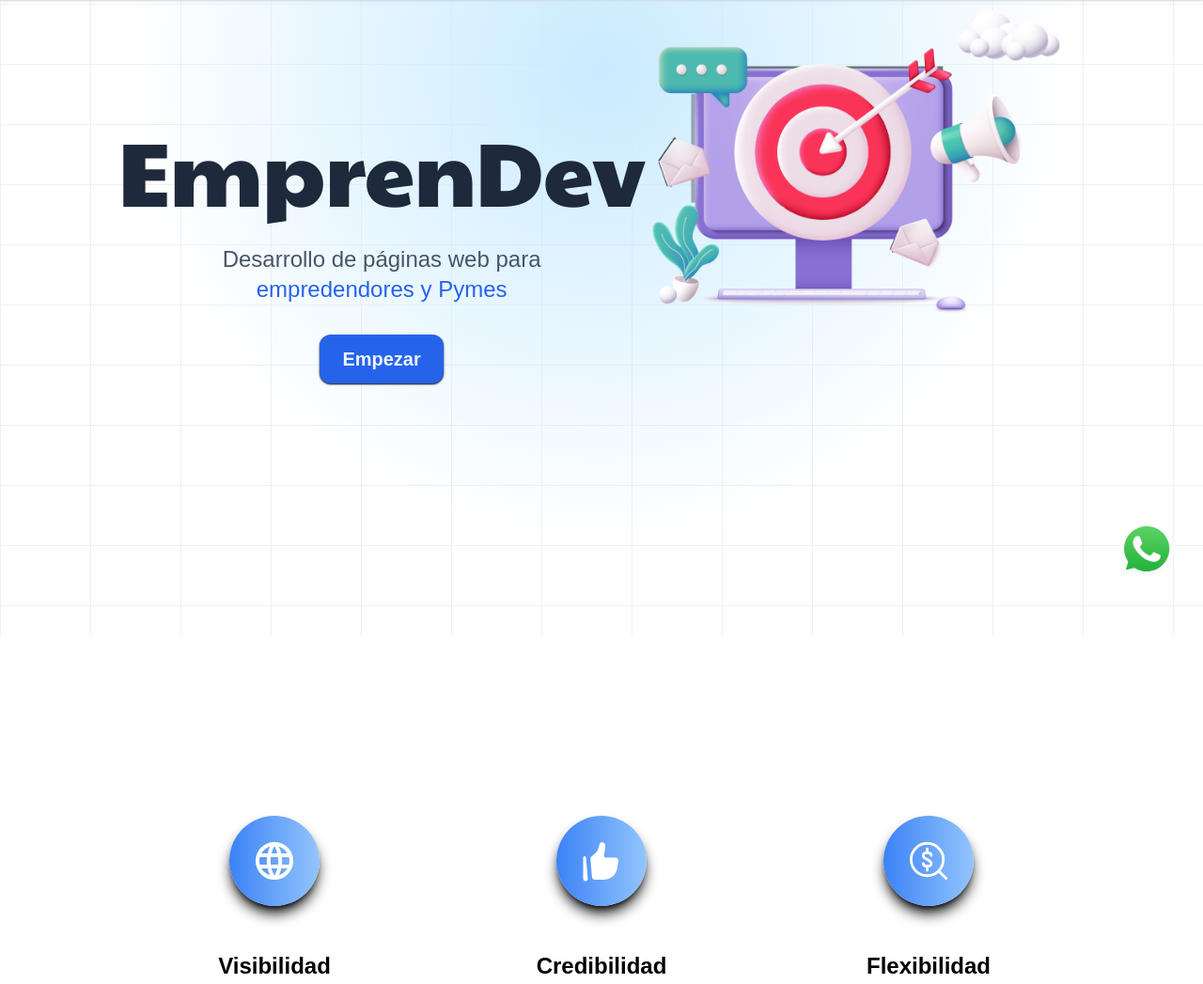
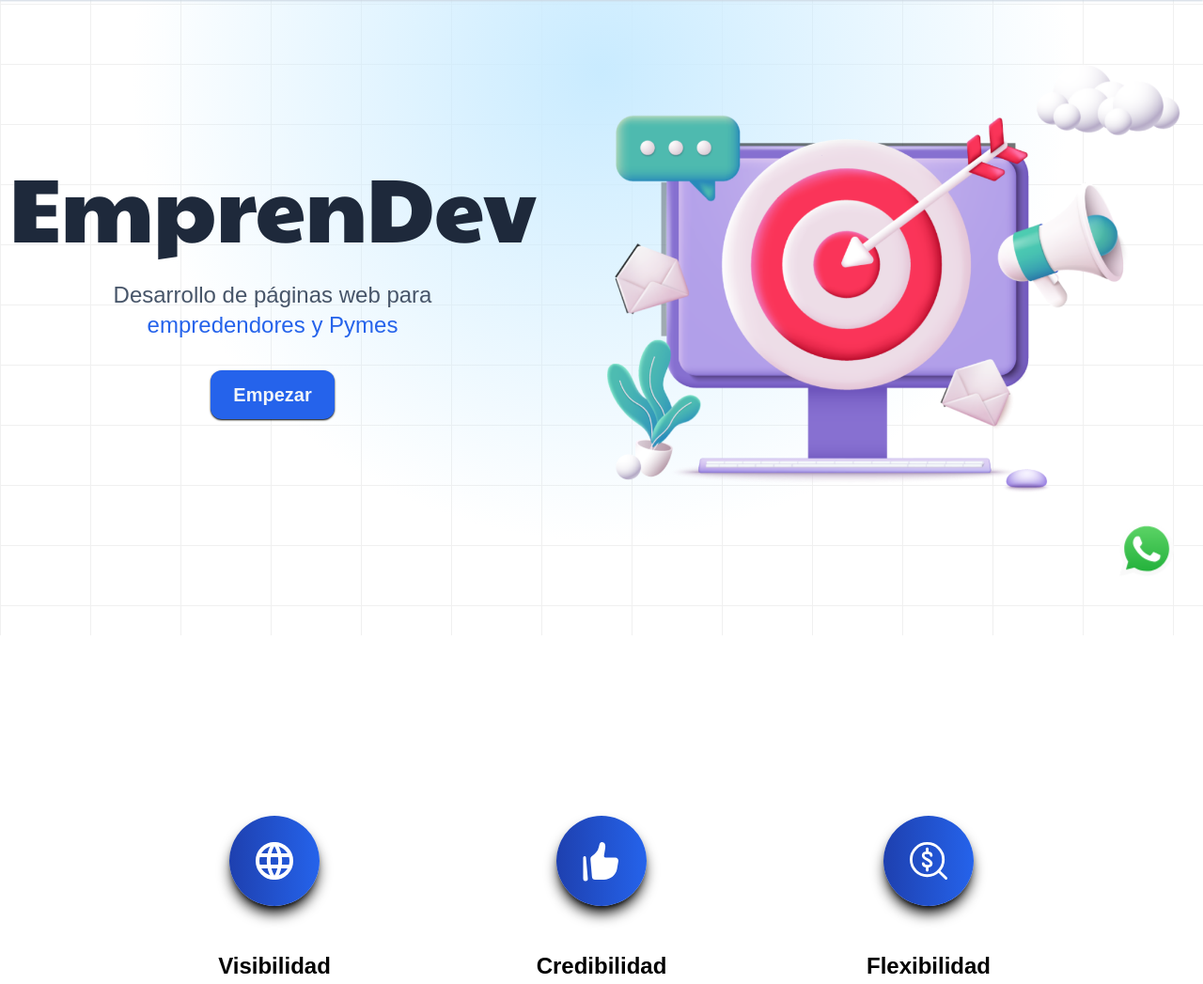
Before and after one commit to Arielstereo/EmprenDev, an Astro site: page / in a window 1280 px wide. Shown: the part 124-1171 px from the top of the page at 94% size. Built offline with nearby package versions, Linux system fonts and the light colour scheme; Astro itself is replaced by a stand-in of ours.

Commit message:
fix mobile

```diff
--- a/src/components/Features.astro
+++ b/src/components/Features.astro
@@ -1,11 +1,11 @@
 <section
   id="features"
-  class="flex flex-col lg:flex-row gap-32 md:gap-48 lg:gap-12 lg:justify-center w-3/4 lg:w-full mx-auto h-screen pt-16 md:pt-32 lg:pt-48"
+  class="flex flex-col items-center lg:flex-row gap-32 md:gap-48 lg:gap-12 lg:justify-center w-3/4 lg:w-full mx-auto py-16 md:py-32 lg:py-48"
 >
   <div class="w-full lg:w-[300px] h-[100px] flex flex-col gap-4">
     <div class="flex md:flex-col gap-4">
       <div
-        class="hidden md:flex items-center justify-center rounded-full bg-gradient-to-r from-blue-500 to-blue-300 shadow-lg shadow-black p-10 lg:p-12 w-12 h-12 md:mx-auto hover:animate-bounce"
+        class="hidden md:flex items-center justify-center rounded-full bg-gradient-to-r from-blue-800 to-blue-600 shadow-lg shadow-black p-10 lg:p-12 w-12 h-12 md:mx-auto hover:animate-bounce"
       >
         <span
           ><svg
@@ -38,7 +38,7 @@
   <div class="w-full lg:w-[300px] h-[100px] flex flex-col gap-4">
     <div class="flex md:flex-col gap-4">
       <div
-        class="hidden md:flex items-center justify-center rounded-full bg-gradient-to-r from-blue-500 to-blue-300 shadow-lg shadow-black p-10 lg:p-12 w-12 h-12 md:mx-auto hover:animate-bounce"
+        class="hidden md:flex items-center justify-center rounded-full bg-gradient-to-r from-blue-800 to-blue-600 shadow-lg shadow-black p-10 lg:p-12 w-12 h-12 md:mx-auto hover:animate-bounce"
       >
         <span
           ><svg
@@ -68,7 +68,7 @@
   <div class="w-full lg:w-[300px] h-[100px] flex flex-col gap-4">
     <div class="flex md:flex-col gap-4">
       <div
-        class="hidden md:flex items-center justify-center rounded-full bg-gradient-to-r from-blue-500 to-blue-300 shadow-lg shadow-black p-10 lg:p-12 w-12 h-12 md:mx-auto hover:animate-bounce"
+        class="hidden md:flex items-center justify-center rounded-full bg-gradient-to-r from-blue-800 to-blue-600 shadow-lg shadow-black p-10 lg:p-12 w-12 h-12 md:mx-auto hover:animate-bounce"
       >
         <span>
           <svg
--- a/src/components/Hero.astro
+++ b/src/components/Hero.astro
@@ -1,22 +1,32 @@
 ---
 import "animate.css";
+---
 
----
-<header class="flex flex-col h-screen lg:flex-row">
-  <div class="flex flex-col pt-32 lg:pt-64 gap-y-4 lg:gap-y-8 text-center">
-    <h1 class="text-6xl md:text-8xl text-slate-800 animate__animated animate__bounceInLeft animate__slow">
+<header class="flex flex-col items-center justify-center h-screen lg:flex-row pt-32 xl:pt-16">
+  <div class="flex flex-col gap-8 text-center">
+    <h1
+      class="text-6xl xl:text-8xl text-slate-800 animate__animated animate__bounceInLeft animate__slow"
+    >
       EmprenDev
     </h1>
-    <h2 class="text-lg md:text-2xl text-slate-600 animate__animated animate__fadeInUp animate__slower">
+    <h2
+      class="text-lg md:text-2xl text-slate-600 animate__animated animate__fadeInUp animate__slower"
+    >
       Desarrollo de páginas web para
-      <br>
-      <span class="text-lg md:text-2xl text-blue-600 animate__animated animate__fadeInUp animate__slower">empredendores y Pymes</span>
+      <br />
+      <span
+        class="text-lg md:text-2xl text-blue-600 animate__animated animate__fadeInUp animate__slower"
+        >empredendores y Pymes</span
+      >
     </h2>
     <a
       class="px-6 py-3 bg-blue-600 shadow-sm shadow-black transition duration-700 ease-in-out hover:-translate-x-1 hover:scale-105 w-fit text-slate-100 font-semibold rounded-xl text-lg md:text-xl mx-auto"
-      href="#price">Empezar</a>
+      href="#price">Empezar</a
+    >
   </div>
-  <div class="lg:mt-32 mx-4 md:ml-40 lg:ml-0 w-full md:w-3/4 lg:w-full">
-    <img class="animate__animated animate__fadeInDownBig animate__slower" src="/hero.png" alt="hero">
-  </div>
+  <img
+    class="w-[400px] h-[300px] pl-12 sm:pl-16 lg:w-[500px] lg:h-[400px] xl:w-[700px] xl:h-[500px] animate__animated animate__fadeInDownBig animate__slower"
+    src="/hero.png"
+    alt="hero"
+  />
 </header>
--- a/src/components/Proyects.astro
+++ b/src/components/Proyects.astro
@@ -4,7 +4,7 @@ const { title, id, img, url, description } = Astro.props;
 
 <section
   id={id}
-  class="h-full md:h-screen pt-8 md:py-24 px-4 md:px-32 flex flex-col-reverse lg:flex-row gap-4 md:gap-12"
+  class="h-full lg:h-screen pt-8 md:py-24 px-4 md:px-32 flex flex-col-reverse lg:flex-row gap-4 md:gap-12"
 >
   <div class="mt-4 md:mt-24 z-10 flex flex-col gap-8">
     <a href={url} target="_blank">
--- a/src/components/WhatsappButton.astro
+++ b/src/components/WhatsappButton.astro
@@ -1,7 +1,7 @@
 <a
   href="https://api.whatsapp.com/send?phone=1126922128&text=Hola%20quisiera%20hacer%20una%20consulta:"
   target="_blank"
-  class="z-50 fixed right-4 md:right-8 bottom-4 md:bottom-16 cursor-pointer animate-pulse w-12 h-12 md:w-14 md:h-14"
+  class="z-50 fixed right-4 md:right-16 lg:right-8 bottom-4 md:bottom-16 cursor-pointer animate-pulse w-12 h-12 md:w-14 md:h-14"
 >
   <svg xmlns="http://www.w3.org/2000/svg" viewBox="0 0 256 258"
     ><defs
```
